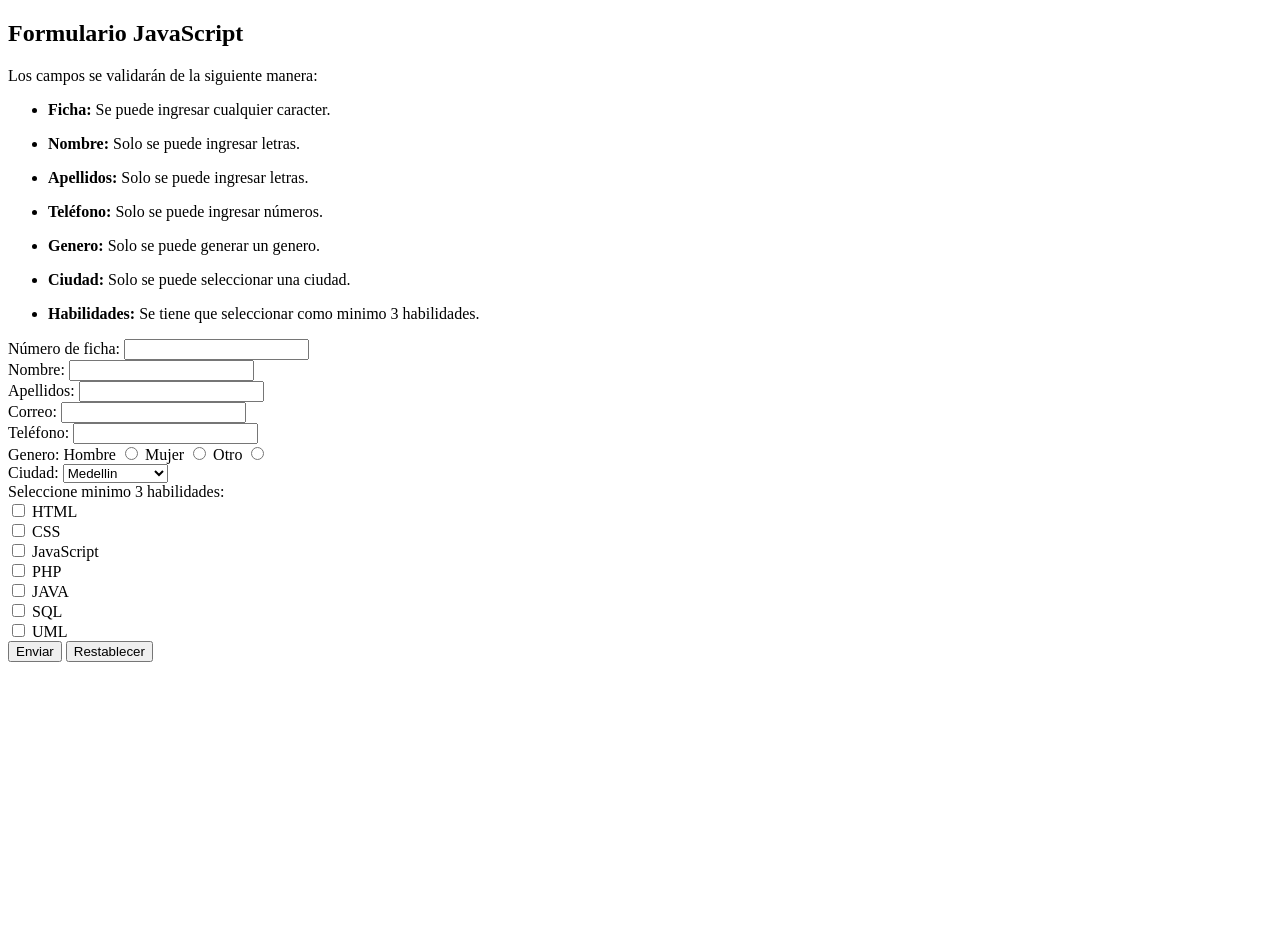
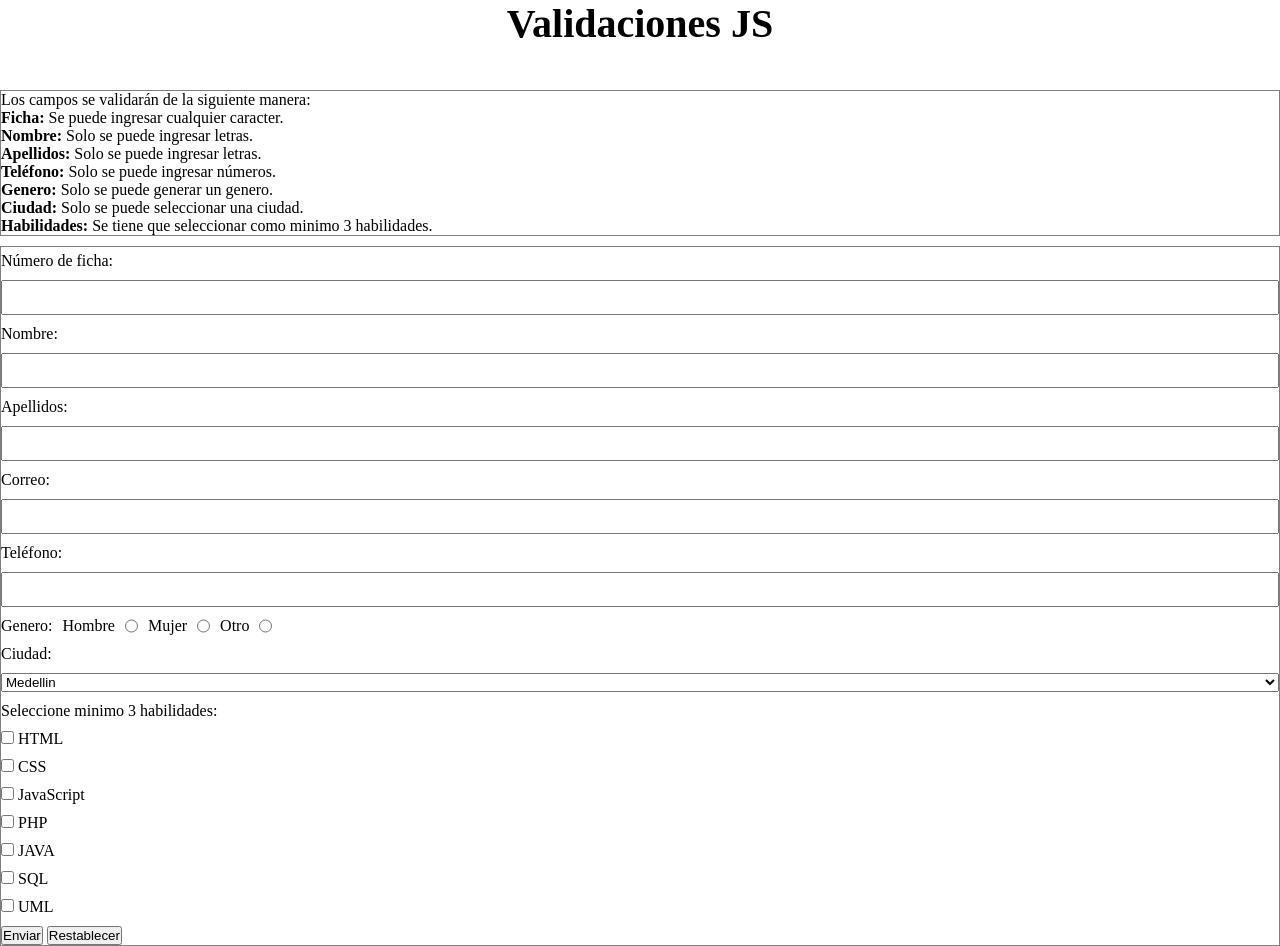
Before and after one commit to AlejandroRuiz-L/formulario, a plain HTML site: page index.html in a window 1280 px wide. Before the commit the page ends 800 px from the top, so only its background shows below. Drawn offline with Linux system fonts and the light colour scheme.

Commit message:
primer avance de css

```diff
--- /dev/null
+++ b/assets/main.css
@@ -0,0 +1,52 @@
+:root{
+  --cab: 90px;
+  --border: 1px solid grey;
+  --border_rd: 2%;
+  --padd_top: 50px;
+  --gap: 10px;
+}
+*{
+  margin: 0;
+  padding: 0;
+  box-sizing: border-box;
+}
+body{
+  font-size: 16px;
+}
+.cabecera{
+  text-align: center;
+  font-size: 20px;
+  height: var(--cab);
+}
+.card{
+  display: flex;
+  flex-direction: column;
+  gap: var(--gap);
+}
+.card__parrafo{
+  border: var(--border);
+}
+.card__form{
+  border: var(--border);
+  padding-top: 5px;
+}
+.contenedor{
+  display: flex;
+  flex-direction: column;
+  gap: var(--gap)
+}
+.contenedor2{
+  display: flex;
+  flex-direction: row;
+  gap: var(--gap);
+}
+/* inputs */
+.entrada{
+  padding: 8px;
+}
+.list{
+
+}
+.list__item{
+
+}
--- a/index.html
+++ b/index.html
@@ -4,82 +4,71 @@
 <head>
   <meta charset="UTF-8">
   <meta name="viewport" content="width=device-width, initial-scale=1.0">
+  <link rel="stylesheet" href="assets/main.css">
   <title>Formulario JS</title>
 </head>
 
 <body>
-  <header>
-    <section>
-      <h1>Formulario JavaScript</h1>
-    </section>
+  <header class="cabecera">
+    <h1>Validaciones JS</h1>
   </header>
   <main>
-    <section>
-      <article>
+    <section class="card">
+      <div class="card__parrafo">
+        <ul class="list">
           <p>Los campos se validarán de la siguiente manera:
-        <ul>
-          <li>
+            <li class="list__item">
               <p><strong>Ficha:</strong> Se puede ingresar cualquier caracter.</p>
             </li>
-        </ul>
-        <ul>
             <li>
               <p><strong>Nombre:</strong> Solo se puede ingresar letras.</p>
             </li>
-        </ul>
-        <ul>
             <li>
               <p><strong>Apellidos:</strong> Solo se puede ingresar letras.</p>
             </li>
-        </ul>
-        <ul>
             <li>
               <p><strong>Teléfono:</strong> Solo se puede ingresar números.</p>
             </li>
-        </ul>
-        <ul>
             <li>
               <p><strong>Genero:</strong> Solo se puede generar un genero.</p>
             </li>
-        </ul>
-        <ul>
             <li>
               <p><strong>Ciudad:</strong> Solo se puede seleccionar una ciudad.</p>
             </li>
-        </ul>
-        <ul>
             <li>
               <p><strong>Habilidades:</strong> Se tiene que seleccionar como minimo 3 habilidades.</p>
             </li>
+          </p>
         </ul>
-        </p>
-      </article>
-    </section>
-    <section>
-      <form action="validacion.js" method="get">
-        <div>
+      </div>
+      <div class="card__form">
+        <form action="validacion.js" method="get" class="contenedor">
+          <div class="contenedor">
             <label for="ficha">Número de ficha:</label>
-          <input type="text" id="ficha" name="ficha_aprendiz" title="Ingresa el número de tu ficha" required />
+            <input type="text" id="ficha" name="ficha_aprendiz" title="Ingresa el número de tu ficha" class="entrada"
+              required />
           </div>
-        <div>
+          <div class="contenedor">
             <label for="nombre">Nombre:</label>
-          <input type="text" id="nombre" name="user_name" title="Ingresa tu nombre" pattern="[A-Za-z]+" required />
+            <input type="text" id="nombre" name="user_name" title="Ingresa tu nombre" pattern="[A-Za-z]+"
+              class="entrada" required />
           </div>
-        <div>
+          <div class="contenedor">
             <label for="apellidos">Apellidos:</label>
             <input type="text" id="apellidos" name="user_lastname" title="Ingresa tus apellidos" pattern="[A-Za-z]+"
+              class="entrada" required />
+          </div>
+          <div class="contenedor">
+            <label for="email">Correo:</label>
+            <input type="email" id="email" name="user_email" title="Ingresa tu correo electrónico" class="entrada"
               required />
           </div>
-        <div>
-          <label for="email">Correo:</label>
-          <input type="email" id="email" name="user_email" title="Ingresa tu correo electrónico" required />
-        </div>
-        <div>
+          <div class="contenedor">
             <label for="tel">Teléfono:</label>
             <input type="tel" id="tel" name="user_phone" title="Ingresa tu número telefonico" pattern="[0-9]{10, 10}"
-            maxlength="10" required />
+              maxlength="10" class="entrada" required />
           </div>
-        <div>
+          <div class="contenedor2">
             <label for="genero">Genero:</label>
             <label for="hombre">Hombre</label>
             <input type="radio" id="hombre" name="genero" value="hombre" required />
@@ -88,7 +77,7 @@
             <label for="otro">Otro</label>
             <input type="radio" id="otro" name="genero" value="otro" />
           </div>
-        <div>
+          <div class="contenedor">
             <label for="ciudad">Ciudad:</label>
             <select name="user_city" id="ciudad">
               <option value="bogota">Bogotá</option>
@@ -97,9 +86,8 @@
               <option value="medellin" selected>Medellin</option>
             </select>
           </div>
-        <div>
+          <div class="contenedor">
             <label for="skills">Seleccione minimo 3 habilidades:</label>
-        </div>
             <div>
               <input type="checkbox" id="HTML" name="HTML" />
               <label for="HTML">HTML</label>
@@ -128,11 +116,13 @@
               <input type="checkbox" id="UML" name="UML" />
               <label for="UML">UML</label>
             </div>
+          </div>
           <div>
             <button type="submit" title="Enviar formulario">Enviar</button>
             <button type="reset" title="Restablecer los campos">Restablecer</button>
           </div>
         </form>
+      </div>
     </section>
   </main>
 </body>
```
Lines whose indentation alone changed are shown as unchanged.
